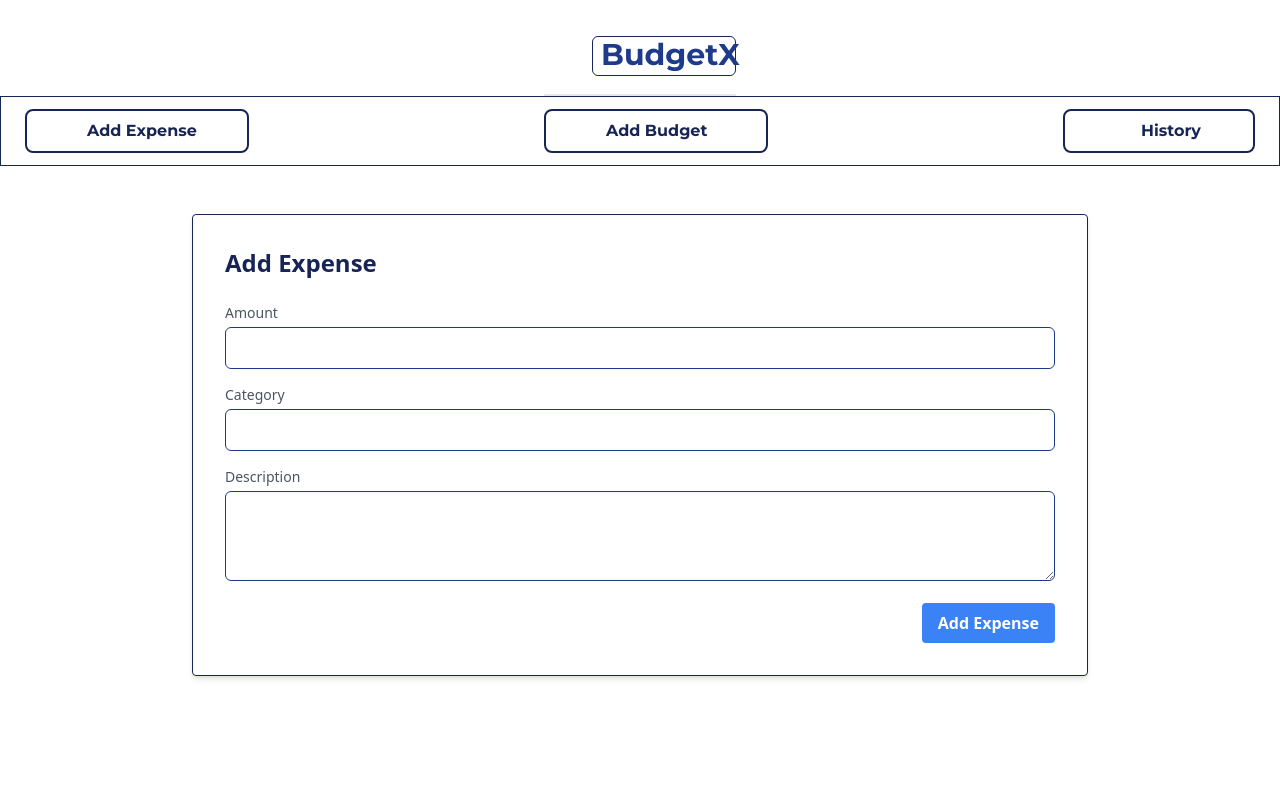
After one commit to ikotun-dev/budget.x, a Django app: page /dashboard in a window 1280 px wide. The commit adds this page. Run offline with Django 4.2, Linux system fonts and the light colour scheme.

Commit message:
add Expense

```diff
--- a/BudgetX/core/urls.py
+++ b/BudgetX/core/urls.py
@@ -4,5 +4,6 @@ from . import views
 urlpatterns = [
     path("home/", views.index, name='home'),
     path("signup", views.signup, name='signup'),
+    path("dashboard", views.dashboard, name='dashboard'),
 
 ]
--- a/BudgetX/core/views.py
+++ b/BudgetX/core/views.py
@@ -6,3 +6,6 @@ def index(request) :
 
 def signup(request) :
     return render(request, 'signup.html')
+
+def dashboard(request) :
+    return render(request, 'dashboard.html')
--- a/BudgetX/static/src/styles.css
+++ b/BudgetX/static/src/styles.css
@@ -589,6 +589,30 @@ video {
   margin-bottom: 1.5rem;
 }
 
+.ml-6 {
+  margin-left: 1.5rem;
+}
+
+.mr-2 {
+  margin-right: 0.5rem;
+}
+
+.mr-6 {
+  margin-right: 1.5rem;
+}
+
+.ml-10 {
+  margin-left: 2.5rem;
+}
+
+.mt-1 {
+  margin-top: 0.25rem;
+}
+
+.mt-12 {
+  margin-top: 3rem;
+}
+
 .block {
   display: block;
 }
@@ -605,6 +629,14 @@ video {
   height: 0.25rem;
 }
 
+.h-10 {
+  height: 2.5rem;
+}
+
+.h-12 {
+  height: 3rem;
+}
+
 .h-24 {
   height: 6rem;
 }
@@ -613,16 +645,20 @@ video {
   height: 16rem;
 }
 
-.h-96 {
-  height: 24rem;
+.h-99 {
+  height: 26rem;
 }
 
 .h-screen {
   height: 100vh;
 }
 
-.h-99 {
-  height: 26rem;
+.w-36 {
+  width: 9rem;
+}
+
+.w-64 {
+  width: 16rem;
 }
 
 .w-96 {
@@ -631,6 +667,22 @@ video {
 
 .w-full {
   width: 100%;
+}
+
+.w-56 {
+  width: 14rem;
+}
+
+.w-48 {
+  width: 12rem;
+}
+
+.w-100 {
+  width: 56rem;
+}
+
+.cursor-pointer {
+  cursor: pointer;
 }
 
 .appearance-none {
@@ -647,6 +699,10 @@ video {
   align-items: center;
 }
 
+.justify-end {
+  justify-content: flex-end;
+}
+
 .justify-center {
   justify-content: center;
 }
@@ -659,8 +715,24 @@ video {
   border-radius: 0.25rem;
 }
 
+.rounded-lg {
+  border-radius: 0.5rem;
+}
+
+.rounded-md {
+  border-radius: 0.375rem;
+}
+
 .border {
   border-width: 1px;
+}
+
+.border-2 {
+  border-width: 2px;
+}
+
+.border-b-2 {
+  border-bottom-width: 2px;
 }
 
 .border-blue-900 {
@@ -668,9 +740,34 @@ video {
   border-color: rgb(30 58 138 / var(--tw-border-opacity));
 }
 
+.border-orange-950 {
+  --tw-border-opacity: 1;
+  border-color: rgb(67 20 7 / var(--tw-border-opacity));
+}
+
+.border-blue-950 {
+  --tw-border-opacity: 1;
+  border-color: rgb(23 37 84 / var(--tw-border-opacity));
+}
+
+.border-blue-700 {
+  --tw-border-opacity: 1;
+  border-color: rgb(29 78 216 / var(--tw-border-opacity));
+}
+
+.border-blue-200 {
+  --tw-border-opacity: 1;
+  border-color: rgb(191 219 254 / var(--tw-border-opacity));
+}
+
 .bg-blue-500 {
   --tw-bg-opacity: 1;
   background-color: rgb(59 130 246 / var(--tw-bg-opacity));
+}
+
+.bg-gray-50 {
+  --tw-bg-opacity: 1;
+  background-color: rgb(249 250 251 / var(--tw-bg-opacity));
 }
 
 .bg-green-500 {
@@ -678,9 +775,52 @@ video {
   background-color: rgb(34 197 94 / var(--tw-bg-opacity));
 }
 
+.bg-orange-950 {
+  --tw-bg-opacity: 1;
+  background-color: rgb(67 20 7 / var(--tw-bg-opacity));
+}
+
 .bg-white {
   --tw-bg-opacity: 1;
   background-color: rgb(255 255 255 / var(--tw-bg-opacity));
+}
+
+.bg-blue-950 {
+  --tw-bg-opacity: 1;
+  background-color: rgb(23 37 84 / var(--tw-bg-opacity));
+}
+
+.bg-gray-300 {
+  --tw-bg-opacity: 1;
+  background-color: rgb(209 213 219 / var(--tw-bg-opacity));
+}
+
+.bg-gray-800 {
+  --tw-bg-opacity: 1;
+  background-color: rgb(31 41 55 / var(--tw-bg-opacity));
+}
+
+.bg-gray-700 {
+  --tw-bg-opacity: 1;
+  background-color: rgb(55 65 81 / var(--tw-bg-opacity));
+}
+
+.bg-gray-200 {
+  --tw-bg-opacity: 1;
+  background-color: rgb(229 231 235 / var(--tw-bg-opacity));
+}
+
+.p-2 {
+  padding: 0.5rem;
+}
+
+.p-8 {
+  padding: 2rem;
+}
+
+.px-2 {
+  padding-left: 0.5rem;
+  padding-right: 0.5rem;
 }
 
 .px-3 {
@@ -698,6 +838,16 @@ video {
   padding-right: 2rem;
 }
 
+.px-9 {
+  padding-left: 2.25rem;
+  padding-right: 2.25rem;
+}
+
+.py-1 {
+  padding-top: 0.25rem;
+  padding-bottom: 0.25rem;
+}
+
 .py-2 {
   padding-top: 0.5rem;
   padding-bottom: 0.5rem;
@@ -712,8 +862,16 @@ video {
   padding-bottom: 2rem;
 }
 
+.pt-2 {
+  padding-top: 0.5rem;
+}
+
 .pt-6 {
   padding-top: 1.5rem;
+}
+
+.pt-4 {
+  padding-top: 1rem;
 }
 
 .text-center {
@@ -724,6 +882,10 @@ video {
   vertical-align: baseline;
 }
 
+.font-montserrat {
+  font-family: Montserrat, sans-serif;
+}
+
 .font-sans {
   font-family: ui-sans-serif, system-ui, -apple-system, BlinkMacSystemFont, "Segoe UI", Roboto, "Helvetica Neue", Arial, "Noto Sans", sans-serif, "Apple Color Emoji", "Segoe UI Emoji", "Segoe UI Symbol", "Noto Color Emoji";
 }
@@ -732,9 +894,19 @@ video {
   font-family: ui-serif, Georgia, Cambria, "Times New Roman", Times, serif;
 }
 
+.text-2xl {
+  font-size: 1.5rem;
+  line-height: 2rem;
+}
+
 .text-3xl {
   font-size: 1.875rem;
   line-height: 2.25rem;
+}
+
+.text-lg {
+  font-size: 1.125rem;
+  line-height: 1.75rem;
 }
 
 .text-sm {
@@ -755,6 +927,10 @@ video {
   font-weight: 800;
 }
 
+.font-medium {
+  font-weight: 500;
+}
+
 .leading-tight {
   line-height: 1.25;
 }
@@ -769,14 +945,39 @@ video {
   color: rgb(23 37 84 / var(--tw-text-opacity));
 }
 
+.text-gray-100 {
+  --tw-text-opacity: 1;
+  color: rgb(243 244 246 / var(--tw-text-opacity));
+}
+
 .text-gray-700 {
   --tw-text-opacity: 1;
   color: rgb(55 65 81 / var(--tw-text-opacity));
 }
 
+.text-orange-950 {
+  --tw-text-opacity: 1;
+  color: rgb(67 20 7 / var(--tw-text-opacity));
+}
+
 .text-white {
   --tw-text-opacity: 1;
   color: rgb(255 255 255 / var(--tw-text-opacity));
+}
+
+.text-blue-100 {
+  --tw-text-opacity: 1;
+  color: rgb(219 234 254 / var(--tw-text-opacity));
+}
+
+.text-blue-900 {
+  --tw-text-opacity: 1;
+  color: rgb(30 58 138 / var(--tw-text-opacity));
+}
+
+.text-gray-600 {
+  --tw-text-opacity: 1;
+  color: rgb(75 85 99 / var(--tw-text-opacity));
 }
 
 .shadow {
@@ -791,6 +992,20 @@ video {
   box-shadow: var(--tw-ring-offset-shadow, 0 0 #0000), var(--tw-ring-shadow, 0 0 #0000), var(--tw-shadow);
 }
 
+.hover\:rounded-lg:hover {
+  border-radius: 0.5rem;
+}
+
+.hover\:border-orange-950:hover {
+  --tw-border-opacity: 1;
+  border-color: rgb(67 20 7 / var(--tw-border-opacity));
+}
+
+.hover\:border-blue-950:hover {
+  --tw-border-opacity: 1;
+  border-color: rgb(23 37 84 / var(--tw-border-opacity));
+}
+
 .hover\:bg-blue-700:hover {
   --tw-bg-opacity: 1;
   background-color: rgb(29 78 216 / var(--tw-bg-opacity));
@@ -801,12 +1016,80 @@ video {
   background-color: rgb(21 128 61 / var(--tw-bg-opacity));
 }
 
+.hover\:bg-white:hover {
+  --tw-bg-opacity: 1;
+  background-color: rgb(255 255 255 / var(--tw-bg-opacity));
+}
+
+.hover\:bg-gray-600:hover {
+  --tw-bg-opacity: 1;
+  background-color: rgb(75 85 99 / var(--tw-bg-opacity));
+}
+
+.hover\:bg-gray-300:hover {
+  --tw-bg-opacity: 1;
+  background-color: rgb(209 213 219 / var(--tw-bg-opacity));
+}
+
 .hover\:text-blue-800:hover {
   --tw-text-opacity: 1;
   color: rgb(30 64 175 / var(--tw-text-opacity));
+}
+
+.focus\:border-orange-950:focus {
+  --tw-border-opacity: 1;
+  border-color: rgb(67 20 7 / var(--tw-border-opacity));
+}
+
+.focus\:border-blue-950:focus {
+  --tw-border-opacity: 1;
+  border-color: rgb(23 37 84 / var(--tw-border-opacity));
 }
 
 .focus\:outline-none:focus {
   outline: 2px solid transparent;
   outline-offset: 2px;
 }
+
+@media (min-width: 640px) {
+  .sm\:w-96 {
+    width: 24rem;
+  }
+
+  .sm\:w-100 {
+    width: 56rem;
+  }
+}
+
+@media (min-width: 768px) {
+  .md\:w-48 {
+    width: 12rem;
+  }
+}
+
+@media (min-width: 1024px) {
+  .lg\:ml-12 {
+    margin-left: 3rem;
+  }
+
+  .lg\:mt-5 {
+    margin-top: 1.25rem;
+  }
+
+  .lg\:h-24 {
+    height: 6rem;
+  }
+
+  .lg\:w-screen {
+    width: 100vw;
+  }
+
+  .lg\:text-left {
+    text-align: left;
+  }
+
+  .lg\:text-3xl {
+    font-size: 1.875rem;
+    line-height: 2.25rem;
+  }
+}
--- a/BudgetX/tailwind.config.js
+++ b/BudgetX/tailwind.config.js
@@ -6,6 +6,12 @@ module.exports = {
   ],
   theme: {
     extend: {
+      fontFamily :{
+        'pop' : ['Poppins', 'sans-serif'],
+        'philosopher' : ['Philosopher', 'sans-serif'],
+        montserrat: ['Montserrat', 'sans-serif'],
+      },
+
       spacing: {
         '17' : '4.43rem',
         '25' : '8.22rem',
--- a/BudgetX/templates/base.html
+++ b/BudgetX/templates/base.html
@@ -10,6 +10,8 @@
     <meta name="viewport" content="width=device-width, initial-scale=1.0">
     <title>Django + Tailwind CSS</title>
     <link rel="stylesheet" href="{% static 'src/styles.css' %}">
+    <link href="https://fonts.googleapis.com/css2?family=League+Spartan&family=Poppins:wght@200&display=swap" rel="stylesheet">
+    <link href="https://fonts.googleapis.com/css2?family=Montserrat:wght@400;500;600;700&display=swap" rel="stylesheet">
 
 </head>
 
--- /dev/null
+++ b/BudgetX/templates/dashboard.html
@@ -0,0 +1,78 @@
+
+{% extends "base.html" %}
+
+
+{% block content %}
+<div class="flex flex-col items-center  h-screen">
+    <div class="flex h-12 lg:h-24 bg-white pt-4 border-b-2 ">
+        <h2 class="text-center text-lg lg:text-3xl lg:text-left lg:ml-12 lg:mt-5 font-montserrat font-extrabold text-blue-900  w-36 h-10 px-2 rounded-md border border-blue-950 ">BudgetX</h2>
+</div>
+    <div>
+        <nav class="bg-white  border border-blue-950 text-white h-15 md:w-48 lg:w-screen pt-2 ">
+            <div class="ml-6 mb-2 flex py-1 justify-between">
+                <ul class="">
+                    <div
+                        class="cursor-pointer flex items-center w-56 border-blue-950 hover:border-blue-950 hover:rounded-lg px-9 py-2 border-2 rounded-lg hover:bg-gray-300">
+                        <li class=" text-center ml-6 font-montserrat font-bold text-blue-950">
+                            <a>Add Expense</a>
+                        </li>
+                    </div>
+                </ul>
+                <ul>
+                    <div
+                        class="cursor-pointer flex items-center w-56 border-blue-950 hover:border-blue-950 hover:rounded-lg px-9 py-2 border-2 rounded-lg hover:bg-gray-300">
+
+                        <li class=" ml-6 text-center font-montserrat font-bold text-blue-950">
+                            <a>Add Budget</a>
+                        </li>
+                    </div>
+                </ul>
+                <ul>
+                    <div
+                        class=" mr-6 cursor-pointer flex items-center w-48 border-blue-950 hover:border-blue-950 hover:rounded-lg px-9 py-2 border-2 rounded-lg hover:bg-gray-300">
+
+                        <li class="ml-10 text-center font-montserrat font-bold text-blue-950">
+                            <a>History</a>
+                        </li>
+                    </div>
+                </ul>
+
+            </div>
+        </nav>
+    </div>
+
+    <div>
+        <div class="flex items-center justify-center mt-12 ">
+            <div class="bg-white border border-blue-950 shadow-md rounded p-8 w-full sm:w-100">
+                <h1 class="text-2xl text-blue-950 font-extrabold mb-6">Add Expense</h1>
+
+                <!-- Expense Form -->
+                <form>
+                    <div class="mb-4">
+                        <label for="amount" class="block text-sm font-medium text-gray-600">Amount</label>
+                        <input type="text" id="amount" name="amount" class="mt-1 p-2 border border-blue-900 w-full rounded-md">
+                    </div>
+
+                    <div class="mb-4">
+                        <label for="category" class="block text-sm font-medium text-gray-600">Category</label>
+                        <input type="text" id="category" name="category" class="mt-1 p-2 border w-full border-blue-900 rounded-md">
+                    </div>
+
+                    <div class="mb-4">
+                        <label for="description" class="block text-sm font-medium text-gray-600">Description</label>
+                        <textarea id="description" name="description" rows="3" class="mt-1 p-2 border w-full border-blue-900 rounded-md"></textarea>
+                    </div>
+
+                    <div class="flex justify-end">
+                        <button type="submit" class="bg-blue-500 hover:bg-blue-700 text-white font-bold py-2 px-4 rounded focus:outline-none focus:shadow-outline">
+                            Add Expense
+                        </button>
+                    </div>
+                </form>
+            </div>
+        </div>
+
+    </div>
+</div>
+
+{% endblock content %}
```
